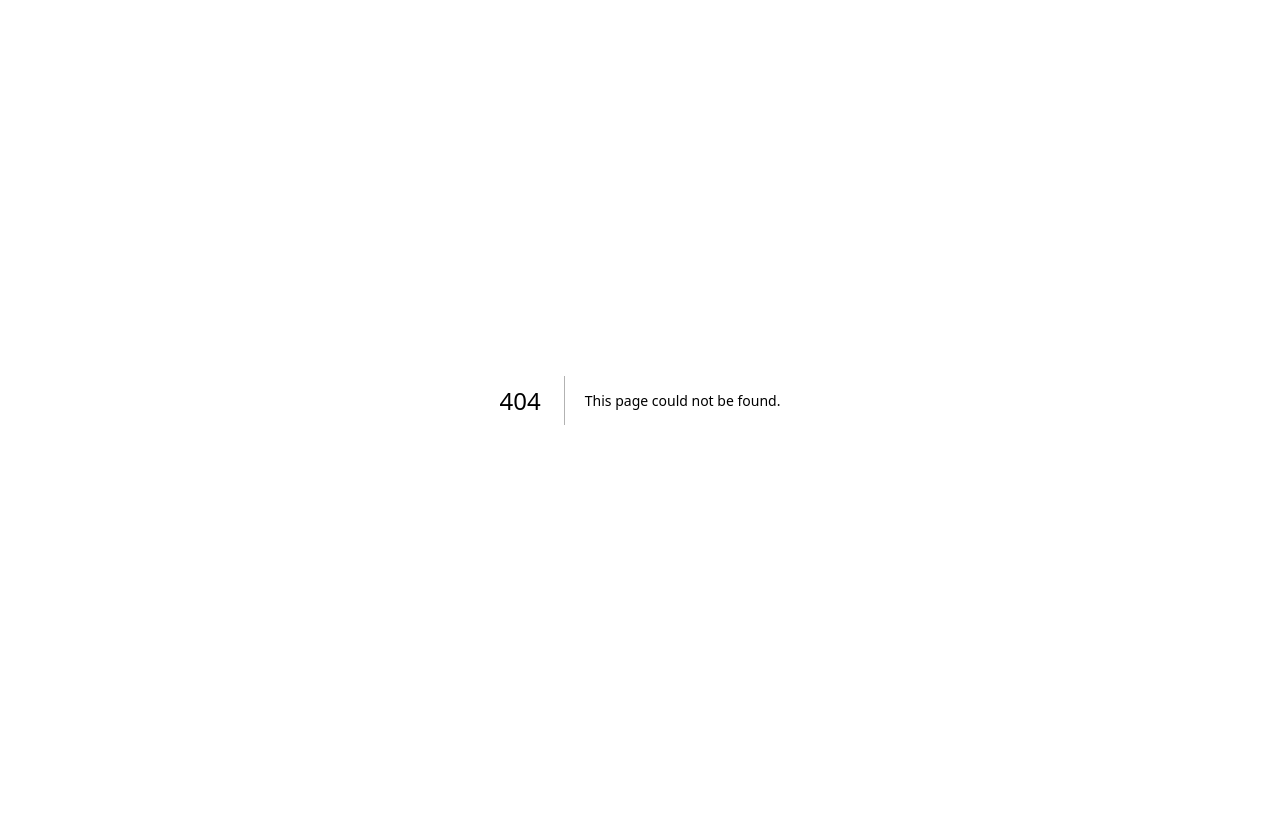
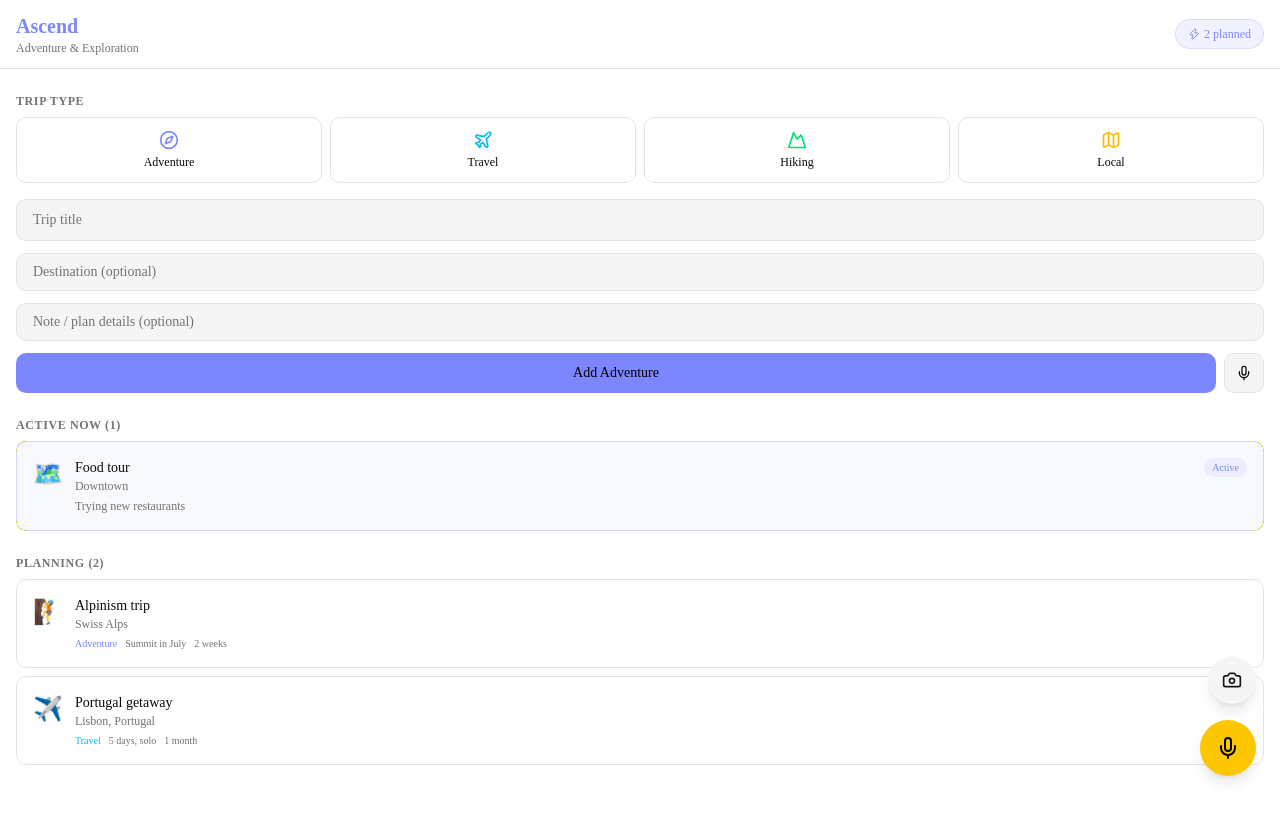
Before and after one commit to HarryHQ1/LifeOS, a Next.js app: page /ascend in a window 1280 px wide. Before the commit this address had no page. Shown: the top 820 px of the page. Built offline with nearby package versions, Linux system fonts and the light colour scheme.

Commit message:
Add ASCEND app (Phase 2) - Adventure & Exploration with voice and camera

```diff
--- /dev/null
+++ b/src/app/ascend/page.tsx
@@ -0,0 +1,162 @@
+"use client";
+
+import { useState } from "react";
+import { Mic, Compass, Map, Plane, Zap, Mountain, Footprints, Camera } from "lucide-react";
+import { MicButton } from "@/components/shell/MicButton";
+import { CameraButton } from "@/components/shell/CameraButton";
+import { useVoiceEngine } from "@/lib/engines/voice";
+
+const TRIP_TYPES = [
+  { icon: Compass, label: "Adventure", color: "text-indigo-400" },
+  { icon: Plane, label: "Travel", color: "text-sky-400" },
+  { icon: Mountain, label: "Hiking", color: "text-green-400" },
+  { icon: Map, label: "Local", color: "text-amber-400" },
+];
+
+interface TripEntry {
+  id: string;
+  type: string;
+  color: string;
+  title: string;
+  destination: string;
+  status: "planning" | "active" | "done";
+  note: string;
+  time: string;
+}
+
+const SAMPLE: TripEntry[] = [
+  { id: "1", type: "Adventure", color: "text-indigo-400", title: "Alpinism trip", destination: "Swiss Alps", status: "planning", note: "Summit in July", time: "2 weeks" },
+  { id: "2", type: "Travel", color: "text-sky-400", title: "Portugal getaway", destination: "Lisbon, Portugal", status: "planning", note: "5 days, solo", time: "1 month" },
+  { id: "3", type: "Local", color: "text-amber-400", title: "Food tour", destination: "Downtown", status: "active", note: "Trying new restaurants", time: "This weekend" },
+  { id: "4", type: "Hiking", color: "text-green-400", title: "Forest trail", destination: "Sequoia Park", status: "done", note: "Completed 15km", time: "Last week" },
+];
+
+export default function AscendPage() {
+  const [entries, setEntries] = useState<TripEntry[]>(SAMPLE);
+  const [selectedType, setSelectedType] = useState<{ label: string; color: string } | null>(null);
+  const [title, setTitle] = useState("");
+  const [destination, setDestination] = useState("");
+  const [note, setNote] = useState("");
+  const { isListening, speak, startListening } = useVoiceEngine();
+
+  const addEntry = () => {
+    if (!selectedType || !title.trim()) {
+      speak("Please select a trip type and enter a title");
+      return;
+    }
+    const entry: TripEntry = {
+      id: crypto.randomUUID(),
+      type: selectedType.label,
+      color: selectedType.color,
+      title: title.trim(),
+      destination: destination.trim(),
+      status: "planning",
+      note,
+      time: "Just now",
+    };
+    setEntries(prev => [entry, ...prev]);
+    speak(selectedType.label + " adventure added: " + title.trim() + (destination.trim() ? ". Destination: " + destination.trim() : ""));
+    setSelectedType(null);
+    setTitle("");
+    setDestination("");
+    setNote("");
+  };
+
+  const planning = entries.filter(e => e.status === "planning");
+  const active = entries.filter(e => e.status === "active");
+
+  return (
+    <main className="min-h-screen bg-background pb-24">
+      <div className="sticky top-0 z-30 border-b border-border bg-background/95 px-4 py-3 backdrop-blur">
+        <div className="flex items-center justify-between">
+          <div><h1 className="text-xl font-bold text-indigo-400">Ascend</h1><p className="text-xs text-muted-foreground">Adventure & Exploration</p></div>
+          <div className="flex items-center gap-1 rounded-full bg-indigo-400/10 px-3 py-1.5 text-xs text-indigo-400 border border-indigo-400/20">
+            <Zap className="h-3 w-3" />{planning.length} planned
+          </div>
+        </div>
+      </div>
+
+      {isListening && (
+        <div className="mx-4 mt-4 flex items-center gap-2 rounded-lg border border-indigo-400/30 bg-indigo-400/10 px-4 py-2 text-sm text-indigo-400">
+          <div className="h-2 w-2 animate-pulse rounded-full bg-indigo-400" />Listening for adventure input...
+        </div>
+      )}
+
+      {/* Trip Type */}
+      <div className="mx-4 mt-6">
+        <p className="mb-2 text-xs font-semibold uppercase tracking-wider text-muted-foreground">Trip Type</p>
+        <div className="grid grid-cols-4 gap-2">
+          {TRIP_TYPES.map(({ icon: Icon, label, color }) => (
+            <button key={label} onClick={() => setSelectedType(selectedType?.label === label ? null : { label, color })}
+              className={"flex flex-col items-center gap-1 rounded-lg border p-3 text-xs transition " + (selectedType?.label === label ? "border-current bg-current/10 " + color : "border-border hover:border-indigo-400/50")}>
+              <Icon className={"h-5 w-5 " + color} />
+              <span className={selectedType?.label === label ? color : ""}>{label}</span>
+            </button>
+          ))}
+        </div>
+      </div>
+
+      {/* Input */}
+      <div className="mx-4 mt-4 space-y-3">
+        <input value={title} onChange={e => setTitle(e.target.value)} onKeyDown={e => e.key === "Enter" && addEntry()} placeholder="Trip title"
+          className="w-full rounded-lg border border-border bg-secondary px-4 py-2.5 text-sm text-foreground placeholder:text-muted-foreground focus:outline-none focus:ring-2 focus:ring-indigo-400/50" />
+        <input value={destination} onChange={e => setDestination(e.target.value)} placeholder="Destination (optional)"
+          className="w-full rounded-lg border border-border bg-secondary px-4 py-2 text-sm text-foreground placeholder:text-muted-foreground focus:outline-none focus:ring-2 focus:ring-indigo-400/50" />
+        <input value={note} onChange={e => setNote(e.target.value)} placeholder="Note / plan details (optional)"
+          className="w-full rounded-lg border border-border bg-secondary px-4 py-2 text-sm text-foreground placeholder:text-muted-foreground focus:outline-none focus:ring-2 focus:ring-indigo-400/50" />
+        <div className="flex gap-2">
+          <button onClick={addEntry} className="flex-1 rounded-lg bg-indigo-400 py-2.5 text-sm font-medium text-black hover:bg-indigo-300">
+            Add Adventure
+          </button>
+          <button onClick={startListening} className="flex h-10 w-10 items-center justify-center rounded-lg border border-border bg-secondary hover:border-indigo-400/50">
+            <Mic className="h-4 w-4" />
+          </button>
+        </div>
+      </div>
+
+      {/* Active */}
+      {active.length > 0 && (
+        <div className="mx-4 mt-6 space-y-2">
+          <h2 className="text-xs font-semibold uppercase tracking-wider text-muted-foreground">Active Now ({active.length})</h2>
+          {active.map(entry => (
+            <div key={entry.id} className="rounded-lg border border-indigo-400/30 bg-indigo-400/5 p-4">
+              <div className="flex items-start gap-3">
+                <span className="text-2xl">{entry.type === "Adventure" ? "🧗" : entry.type === "Travel" ? "✈️" : entry.type === "Hiking" ? "🏔️" : "🗺️"}</span>
+                <div className="min-w-0 flex-1">
+                  <p className="text-sm font-medium text-foreground">{entry.title}</p>
+                  <p className="text-xs text-muted-foreground">{entry.destination}</p>
+                  {entry.note && <p className="mt-1 text-xs text-muted-foreground">{entry.note}</p>}
+                </div>
+                <span className="rounded-full bg-indigo-400/10 px-2 py-0.5 text-[10px] text-indigo-400">Active</span>
+              </div>
+            </div>
+          ))}
+        </div>
+      )}
+
+      {/* Planning */}
+      <div className="mx-4 mt-6 space-y-2">
+        <h2 className="text-xs font-semibold uppercase tracking-wider text-muted-foreground">Planning ({planning.length})</h2>
+        {planning.map(entry => (
+          <div key={entry.id} className="rounded-lg border border-border bg-card p-4">
+            <div className="flex items-start gap-3">
+              <span className="text-2xl">{entry.type === "Adventure" ? "🧗" : entry.type === "Travel" ? "✈️" : entry.type === "Hiking" ? "🏔️" : "🗺️"}</span>
+              <div className="min-w-0 flex-1">
+                <p className="text-sm font-medium text-foreground">{entry.title}</p>
+                {entry.destination && <p className="text-xs text-muted-foreground">{entry.destination}</p>}
+                <div className="mt-1 flex items-center gap-2">
+                  <span className={"text-[10px] " + entry.color}>{entry.type}</span>
+                  {entry.note && <span className="text-[10px] text-muted-foreground line-clamp-1">{entry.note}</span>}
+                  <span className="text-[10px] text-muted-foreground">{entry.time}</span>
+                </div>
+              </div>
+            </div>
+          </div>
+        ))}
+      </div>
+
+      <MicButton onActivate={startListening} />
+      <CameraButton onCapture={b64 => console.log("Photo:", b64.substring(0, 30))} />
+    </main>
+  );
+}
```
